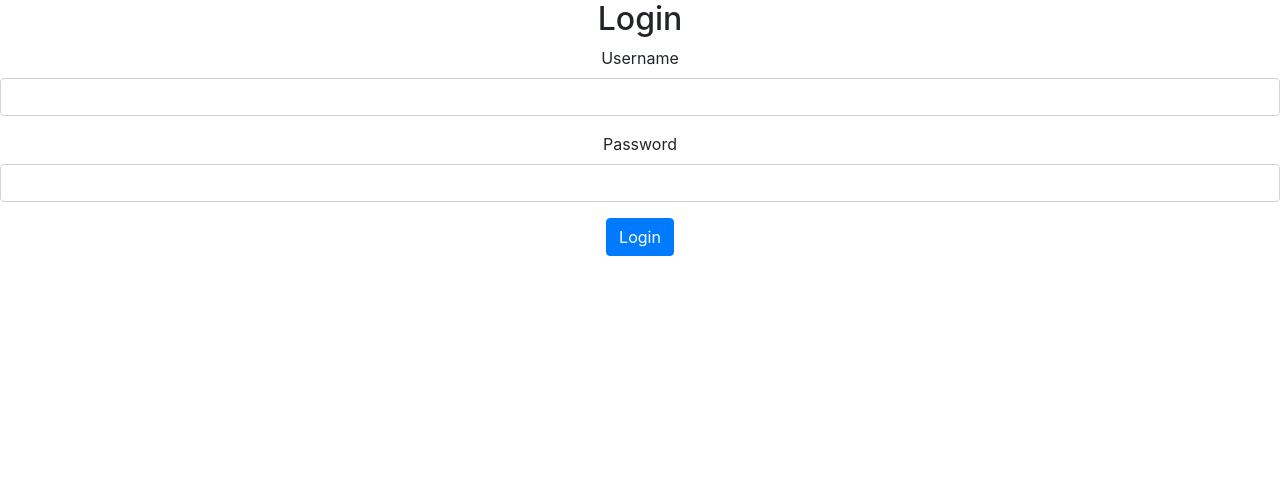
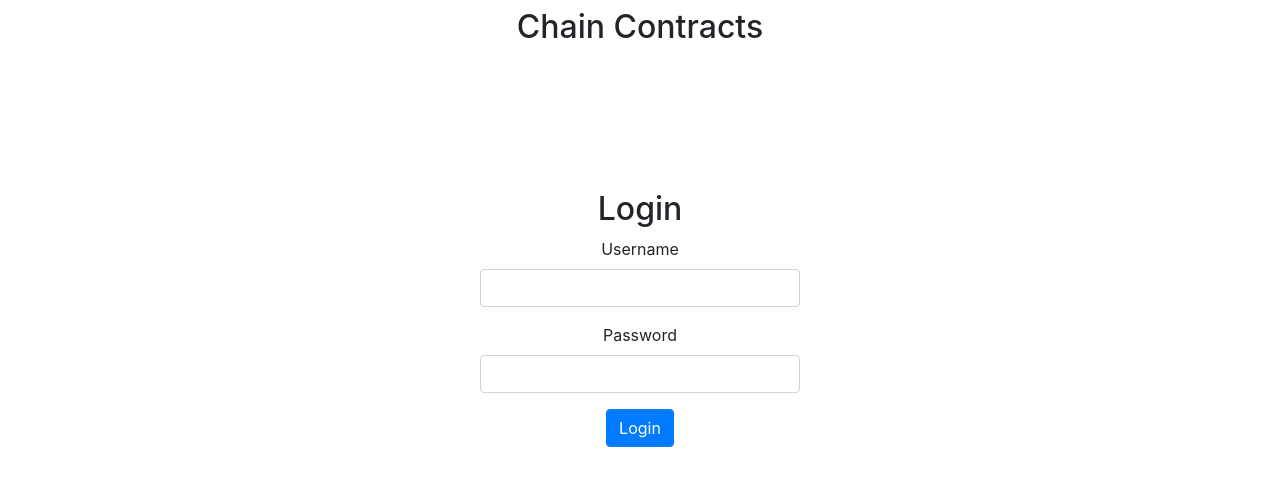
Before and after one commit to logan1388/chain-contracts, an Angular app: page /Login in a window 1280 px wide. Shown: the top 486 px of the page. Built offline with nearby package versions, Linux system fonts and the light colour scheme.

Commit message:
Login page css change

```diff
--- a/src/app/home/home.component.ts
+++ b/src/app/home/home.component.ts
@@ -51,12 +51,12 @@ export class HomeComponent implements OnInit {
   }
 
   Submit(){
-    this.Contracts.push({
+    /*this.Contracts.push({
       "username": "Wade",
       "item": this.model.item,
       "qty": this.model.qty,
       "value": this.model.value
-    });
+    });*/
     this.http.post('http://54.83.145.216:3000/enterprise/create', {username: this.username, item: this.model.item, qty: this.model.qty, value: this.model.value})
     .subscribe(
       res => {
--- a/src/app/login/login.component.html
+++ b/src/app/login/login.component.html
@@ -1,4 +1,5 @@
-<div>
+<app-header></app-header>
+<div class="container" style="width: 350px; margin-top: 10%;">
 	<h2>Login</h2>
 	<form name="form" (ngSubmit)="f.form.valid && login()" #f="ngForm" novalidate>
         <div class="form-group" [ngClass]="{ 'has-error': f.submitted && !username.valid }">
```
